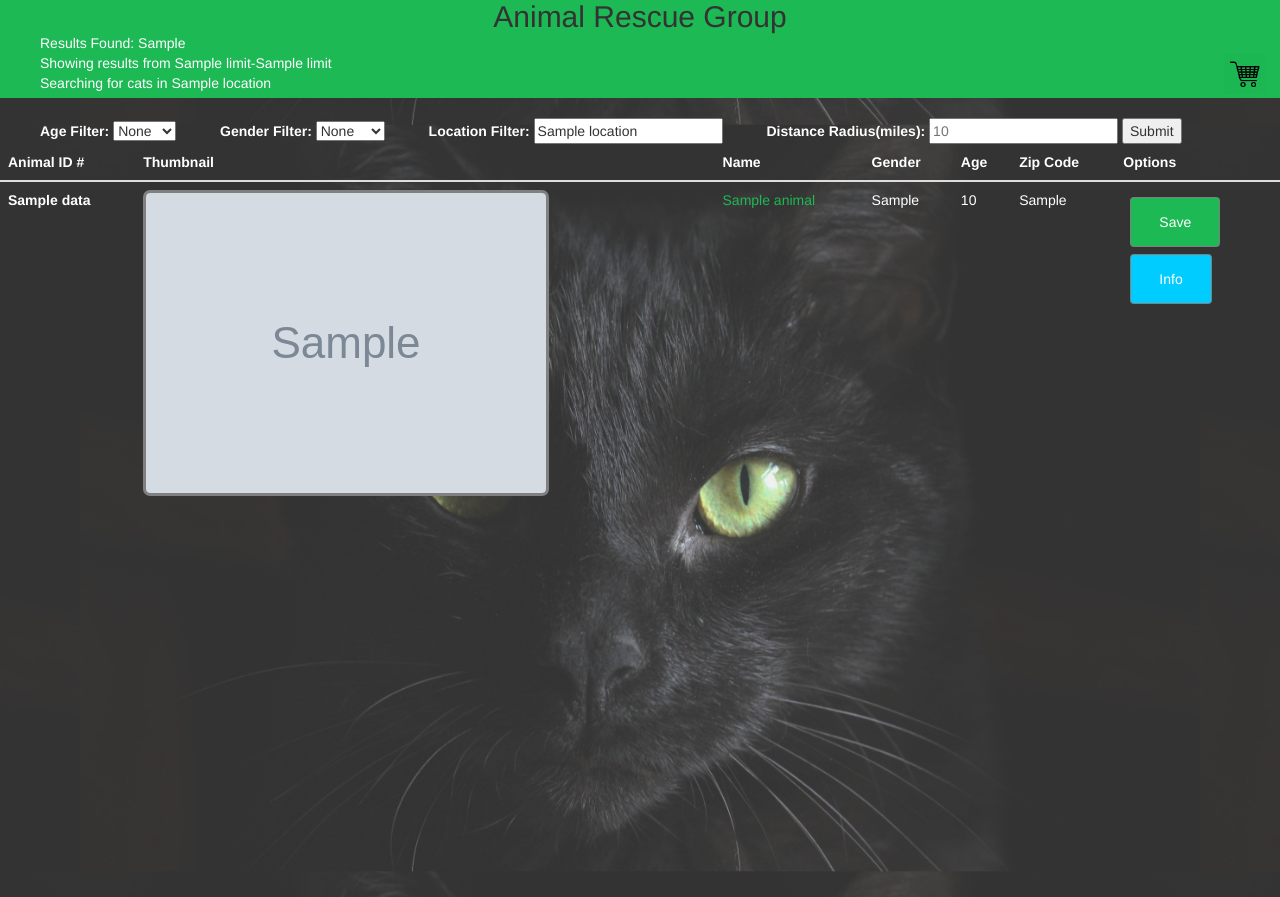
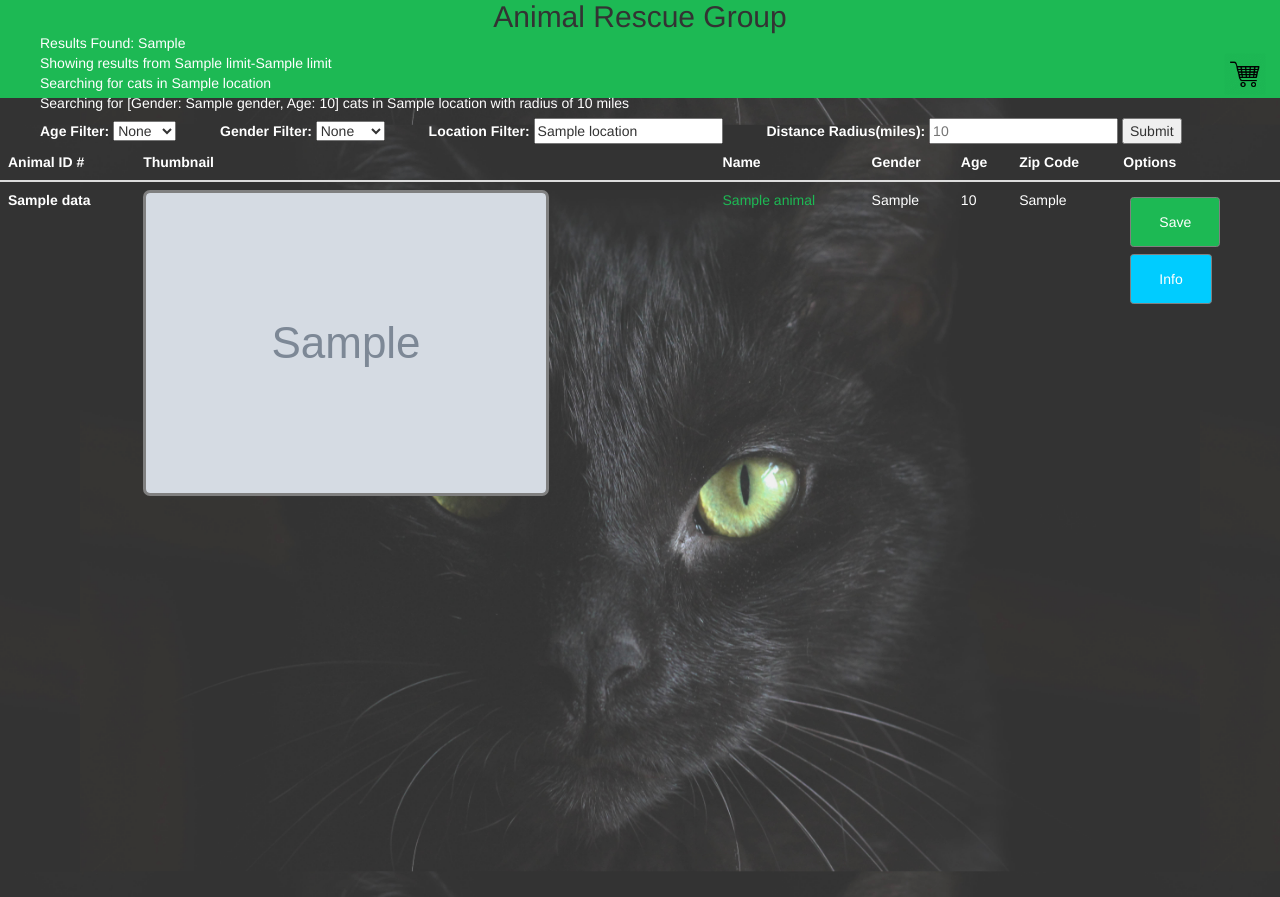
Before and after one commit to juangw/rescue-groups, a Python web app: template api_projects/templates/animals.html in a window 1280 px wide. Shown: the top 897 px of the page. Run offline with Jinja, Linux system fonts and the light colour scheme; the template is opened without the code that fills it: most values are stand-ins (such as "Sample title", 1, 10 or a date in 2020); grey boxes marked "Sample" are stand-in pictures; some libraries are stand-ins or nearby versions.

Commit message:
show age/gender/loc in search description

```diff
--- a/api_projects/templates/animals.html
+++ b/api_projects/templates/animals.html
@@ -33,11 +33,16 @@
             </p>
             {% if location %}
                 <p style="text-indent: 40px">Searching for cats in {{ location }}</p>
+                {% if distance %}
+                    <p style="text-indent: 40px">Searching for [Gender: {{ gender }}, Age: {{ age }}] cats in {{ location }} with radius of {{ distance }} miles</p>
+                {% else %}
+                    <p style="text-indent: 40px">Searching for [Gender: {{ gender }}, Age: {{ age }}] cats in {{ location }} with radius of 0 miles</p>
+                {% endif %}
             {% else %}
                 {% if distance %}
-                    <p style="text-indent: 40px">Searching for cats in 48105 with radius of {{ distance }} miles</p>
+                    <p style="text-indent: 40px">Searching for [Gender: {{ gender }}, Age: {{ age }}] cats in 48105 with radius of {{ distance }} miles</p>
                 {% else %}
-                    <p style="text-indent: 40px">Searching for cats in 48105 with radius of 0 miles</p>
+                    <p style="text-indent: 40px">Searching for [Gender: {{ gender }}, Age: {{ age }}] cats in 48105 with radius of 0 miles</p>
                 {% endif %}
             {% endif %}
         </div>
```
